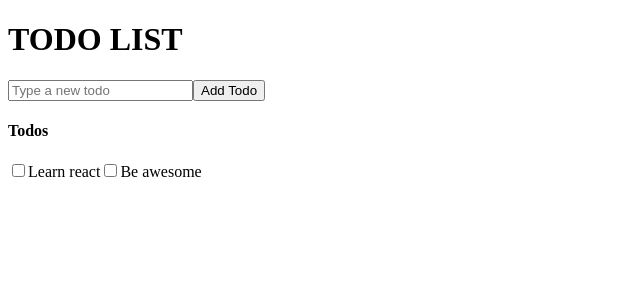
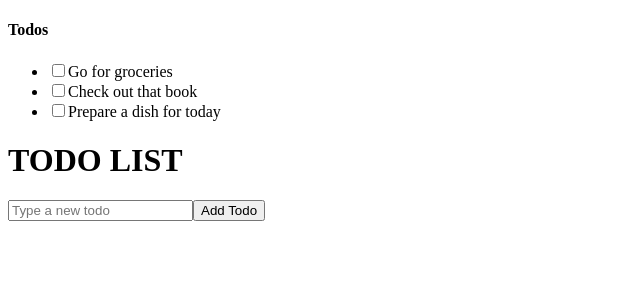
Before and after one commit to selilulu/intro-react, a React (Create React App) app: page / in a window 1280 px wide. Shown: the top 300 px of the page, without its empty margins (0-640 px from the left). Built offline with nearby package versions, Linux system fonts and the light colour scheme.

Commit message:
Use map method

```diff
--- a/src/App.js
+++ b/src/App.js
@@ -1,4 +1,4 @@
-import React from 'react'
+import React,{useState} from 'react'
 import TodoList from './Components/TodoList'
 import Form from './Components/Form'
 
@@ -6,11 +6,10 @@ import Form from './Components/Form'
 
 function App() {
 
-
   return (
   <>
+    <TodoList/>
     <Form/>
-    <TodoList/>
   </>
   )
 
--- a/src/Components/TodoList.js
+++ b/src/Components/TodoList.js
@@ -1,11 +1,21 @@
 import React from 'react'
 
 export default function TodoList() {
+
+    const someTodos=['Go for groceries','Check out that book','Prepare a dish for today']
+
     return (
         <div>
             <h4>Todos</h4>
-            <input type="checkbox" />Learn react
-            <input type="checkbox" />Be awesome
+            <div id='checkboxes'>
+
+                <ul>
+                    {someTodos.map((todo)=>(
+                    <li><input type="checkbox" />{todo}</li>
+                    ))}
+                </ul>
+
+            </div>
         </div>
     )
 }
```
